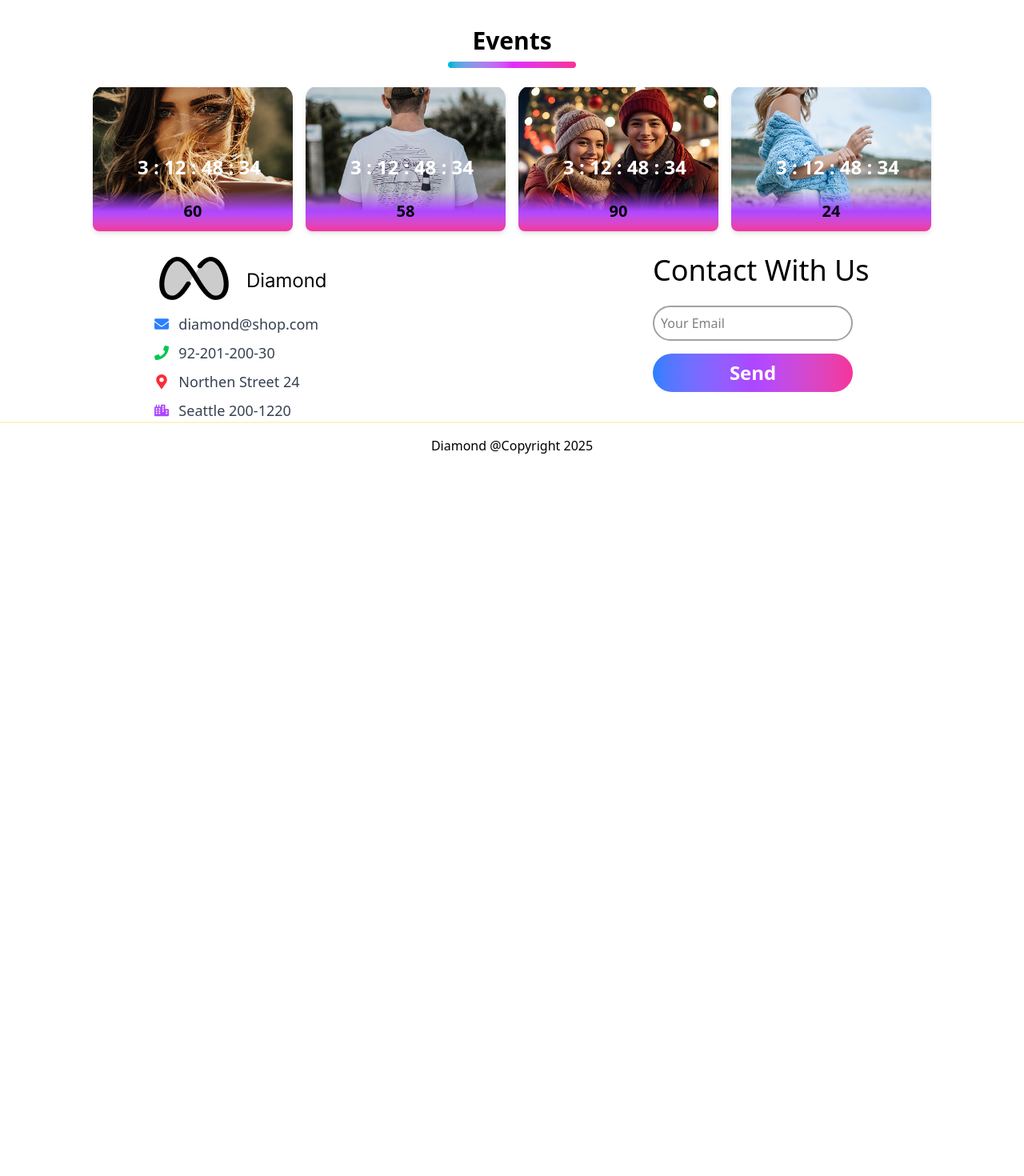
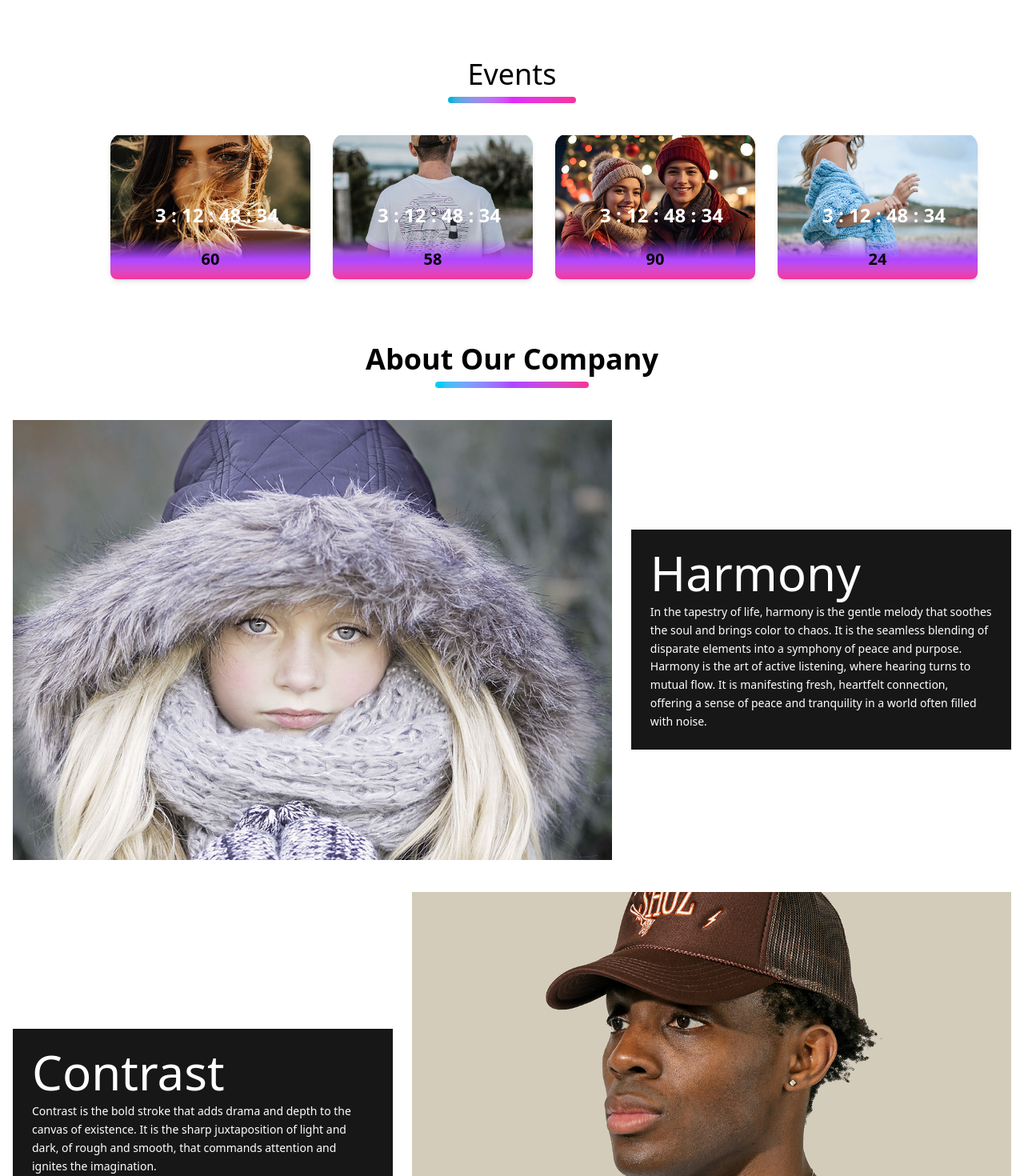
Before and after one commit to AhmedSamyEid/Diamond-Shop-Ecommerce-Store-Community-, a React (Vite) app: page / in a window 1280 px wide. Shown: the part 2220-3690 px from the top of the page at 80% size. Before the commit the page ends 2789 px from the top, so only its background shows below. Built offline with nearby package versions, Linux system fonts and the light colour scheme.

Commit message:
Add : AboutOurCompany

```diff
--- a/src/components/pages/Home.tsx
+++ b/src/components/pages/Home.tsx
@@ -2,6 +2,7 @@ import Events from "../ui/Events";
 import Products from "../ui/Products";
 import Horesidar from "../ui/Horesidar";
 import Exploreelegance from "../ui/Exploreelegance";
+import AboutOurCompany from "../ui/AboutOurCompany";
 
 export default function Home() {
   return (
@@ -19,6 +20,9 @@ export default function Home() {
         <div>
           <Events />
         </div>
+        <div>
+          <AboutOurCompany />
+        </div>
       </div>
     </>
   );
--- /dev/null
+++ b/src/components/ui/AboutOurCompany.tsx
@@ -0,0 +1,44 @@
+export default function AboutOurCompany() {
+  const aboutItems = [
+    {
+      img: "/images/Rectangle 20.png",
+      title: "Harmony",
+      description:
+        "In the tapestry of life, harmony is the gentle melody that soothes the soul and brings color to chaos. It is the seamless blending of disparate elements into a symphony of peace and purpose. Harmony is the art of active listening, where hearing turns to mutual flow. It is manifesting fresh, heartfelt connection, offering a sense of peace and tranquility in a world often filled with noise.",
+    },
+    {
+      img: "/images/Rectangle 20 (1).png",
+      title: "Contrast",
+      description:
+        "Contrast is the bold stroke that adds drama and depth to the canvas of existence. It is the sharp juxtaposition of light and dark, of rough and smooth, that commands attention and ignites the imagination.",
+    },
+  ];
+
+  return (
+    <div className="max-w-7xl  mt-20 px-4">
+      <h2 className="text-4xl font-semibold text-center">About Our Company</h2>
+      <div className="mx-auto my-2 w-48 h-2 rounded-full bg-gradient-to-r from-cyan-400 via-purple-500 to-pink-500"></div>
+
+      <div className="mt-10 space-y-10">
+        {aboutItems.map((item, index) => (
+          <div
+            key={index}
+            className={`flex flex-col md:flex-row ${
+              index % 2 !== 0 ? "md:flex-row-reverse" : ""
+            } items-center gap-6`}
+          >
+            <img
+              src={item.img}
+              alt={item.title}
+              className="w-full md:w-[60%] h-auto object-cover"
+            />
+            <div className="bg-neutral-900 bg-opacity-80 text-white p-6 md:w-1/2">
+              <h3 className="text-6xl  mb-2">{item.title}</h3>
+              <p className="text-sm leading-relaxed">{item.description}</p>
+            </div>
+          </div>
+        ))}
+      </div>
+    </div>
+  );
+}
--- a/src/components/ui/Events.tsx
+++ b/src/components/ui/Events.tsx
@@ -23,11 +23,11 @@ export default function Events() {
   ];
 
   return (
-    <div className="max-w-7xl mx-auto px-4 mt-10">
-      <h2 className="text-3xl font-bold text-center">Events</h2>
-      <div className="mx-auto my-2 w-40 h-2 rounded-full bg-gradient-to-r from-cyan-500 via-fuchsia-500 to-pink-500"></div>
+    <div className="max-w-7xl  mt-20">
+      <h2 className="text-4xl text-center">Events</h2>
+      <div className="mx-auto mt-2 w-40 h-2  rounded-full bg-gradient-to-r from-cyan-500 via-fuchsia-500 to-pink-500"></div>
 
-      <div className="flex flex-wrap justify-center gap-4 py-4">
+      <div className="flex flex-wrap justify-center mt-10 gap-7  md:ml-20">
         {events.map((event, index) => (
           <div
             key={index}
--- a/src/components/ui/Products.tsx
+++ b/src/components/ui/Products.tsx
@@ -19,13 +19,13 @@ export default function Products () {
   ];
 
   return (
-    <div className="max-w-7xl ml-20 mt-30 ">
+    <div className="max-w-7xl md:ml-15 mt-30 ">
 
       <h2 className="text-3xl font-bold text-center">Products</h2>
       <div className="mx-auto my-2 w-40 h-2 rounded-full bg-gradient-to-r from-blue-500 via-purple-500 to-pink-500 "></div>
 
 
-      <div className="grid grid-cols-2 sm:grid-cols-3 md:grid-cols-4 lg:grid-cols-3 gap-4 mt-6">
+      <div className="grid grid-cols-2 sm:grid-cols-3  md:grid-cols-4 lg:grid-cols-3 gap-4 mt-6">
         {products.map((product, index) => (
           <div key={index} className="bg-white p-2 rounded shadow relative">
             <img
```
